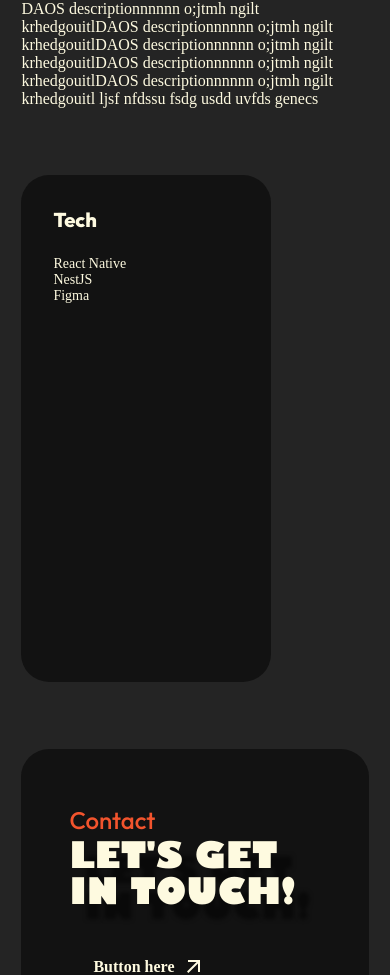
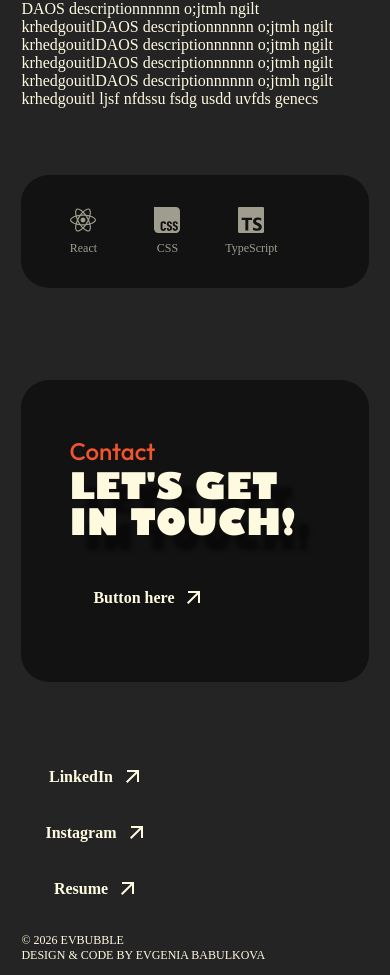
Before and after one commit to EvgeniaBabulkova/portfolio, a React (Vite) app: page /projects/daos in a window 390 px wide. Shown: the part 820-1795 px from the top of the page. Built offline with nearby package versions, Linux system fonts and the light colour scheme; a web font is replaced by a local one.

Commit message:
layout and responsive prj body section

```diff
--- a/src/components/projects/ProjectPhSection.tsx
+++ b/src/components/projects/ProjectBody.tsx
@@ -2,23 +2,25 @@
 
 import projectStyles from "../../styles/projects/projectDetails.module.css";
 import type { Project } from "../../data/projects";
+import { techIconMap } from "../../data/techIcons";
 
 type ProjectStickySectionProps = {
   project: Project;
   getProjectImageSrc: (slug: string, file: string) => string;
 };
 
-export default function ProjectPhSection({ project, getProjectImageSrc }: ProjectStickySectionProps) {
+export default function ProjectBody({ project, getProjectImageSrc }: ProjectStickySectionProps) {
   return (
-    <div className={projectStyles.stickySection}>
-      <div className={projectStyles.techStack}>
-        <h5>Tech</h5>
-        <ul>
-          {project.tech.map((tech) => (
-            <li key={tech}>{tech}</li>
-          ))}
-        </ul>
-      </div>
+    <div className={projectStyles.projectBody}>
+      <ul className={projectStyles.techStack}>
+        {project.tech.map((tech) => (
+          <li key={tech} className={projectStyles.techItem}>
+            <img src={techIconMap[tech]} alt={tech} />
+            <p>{tech}</p>
+          </li>
+        ))}
+      </ul>
+
       <div className={projectStyles.screenshots}>
         {project.screenshots.map((photo) => {
           const src = getProjectImageSrc(project.slug, photo.file);
--- a/src/data/projects.ts
+++ b/src/data/projects.ts
@@ -38,8 +38,10 @@ export const projects: Project[] = [
     shortDescription:
       "WashWorld is the bigest car was company in Denmark. They are trying to improve the user experience of their current users and monetize on potential new users. This project consists of the research and ideation process to conceptualizing the necessary digitalization and potential features of an application that will enhance the users' experience with the brand and streamline te process of washingn their vehicles",
     sourceCode: "https://github.com/EvgeniaBabulkova/wash-world",
-    tech: ["React Native", "NestJS", "Figma"],
+    tech: ["React", "CSS", "TypeScript", "TypeScript", "TypeScript", "TypeScript"],
     screenshots: [
+      { file: "ww-img1.png", alt: "Wash World app home screen" },
+      { file: "ww-img1.png", alt: "Wash World app home screen" },
       { file: "ww-img1.png", alt: "Wash World app home screen" },
       { file: "ww-img2.png", alt: "Wash World booking flow screen" },
     ],
@@ -54,7 +56,7 @@ export const projects: Project[] = [
     year: "2025",
     shortDescription:
       "DAOS descriptionnnnnn o;jtmh ngilt krhedgouitlDAOS descriptionnnnnn o;jtmh ngilt krhedgouitlDAOS descriptionnnnnn o;jtmh ngilt krhedgouitlDAOS descriptionnnnnn o;jtmh ngilt krhedgouitlDAOS descriptionnnnnn o;jtmh ngilt krhedgouitl  ljsf nfdssu fsdg usdd uvfds genecs",
-    tech: ["React Native", "NestJS", "Figma"],
+    tech: ["React", "CSS", "TypeScript"],
     screenshots: [
       { file: "WashWorldScreen1", alt: "Wash World app home screen" },
       { file: "WashWorldScreen2", alt: "Wash World booking flow screen" },
@@ -71,7 +73,7 @@ export const projects: Project[] = [
     year: "2025-26",
     shortDescription:
       "Pondoo description hbgfsdlk,p;eglsjkv fsdgifsb ug addkfbf jbsPondoo description hbgfsdlk,p;eglsjkv fsdgifsb ug addkfbf jbsPondoo description hbgfsdlk,p;eglsjkv fsdgifsb ug addkfbf jbsPondoo description hbgfsdlk,p;eglsjkv fsdgifsb ug addkfbf jbsPondoo description hbgfsdlk,p;eglsjkv fsdgifsb ug addkfbf jbsPondoo description hbgfsdlk,p;eglsjkv fsdgifsb ug addkfbf jbs ;fd svofe",
-    tech: ["React Native", "NestJS", "Figma"],
+    tech: ["React", "CSS", "TypeScript"],
     screenshots: [
       { file: "WashWorldScreen1", alt: "Wash World app home screen" },
       { file: "WashWorldScreen2", alt: "Wash World booking flow screen" },
@@ -87,7 +89,7 @@ export const projects: Project[] = [
     year: "2025",
     shortDescription:
       "GreenUX description hbgfsdlk,p;eglsjkv fsdgifsb ug addkfbf GreenUX description hbgfsdlk,p;eglsjkv fsdgifsb ug addkfbfGreenUX description hbgfsdlk,p;eglsjkv fsdgifsb ug addkfbfGreenUX description hbgfsdlk,p;eglsjkv fsdgifsb ug addkfbfGreenUX description hbgfsdlk,p;eglsjkv fsdgifsb ug addkfbf,p;eglsjkv fsdgifsb ug addkfbf jbs ;fd svofe",
-    tech: ["React Native", "NestJS", "Figma"],
+    tech: ["React", "CSS", "TypeScript"],
     screenshots: [
       { file: "WashWorldScreen1", alt: "Wash World app home screen" },
       { file: "WashWorldScreen2", alt: "Wash World booking flow screen" },
@@ -103,7 +105,7 @@ export const projects: Project[] = [
     year: "2024",
     shortDescription:
       "TCC description hbgfsdlk,p;eglsjkv fsdgifsb ug addkfbf  description TCC description hbgfsdlk,p;eglsjkv fsdgifsb ug addkfbf  descriptionhbgfsdlk,p;eglsjkv fsdgifsb ug addkfbf,p;eglsjkv fsdgifsb ug addkfbf jbs ;fd svofe",
-    tech: ["React Native", "NestJS", "Figma"],
+    tech: ["React", "CSS", "TypeScript"],
     screenshots: [
       { file: "WashWorldScreen1", alt: "Wash World app home screen" },
       { file: "WashWorldScreen2", alt: "Wash World booking flow screen" },
--- a/src/data/techIcons.ts
+++ b/src/data/techIcons.ts
@@ -1,6 +1,12 @@
 import ReactIcon from "../assets/icons/react.svg";
 import TsIcon from "../assets/icons/typescript.svg";
 import CssIcon from "../assets/icons/css.svg";
+
+export const techIconMap: Record<string, string> = {
+  React: ReactIcon,
+  TypeScript: TsIcon,
+  CSS: CssIcon,
+};
 
 export const frontendIcons = [
   { id: "react", src: ReactIcon, alt: "React" },
--- a/src/pages/ProjectDetailsPage.tsx
+++ b/src/pages/ProjectDetailsPage.tsx
@@ -4,8 +4,7 @@ import NotFountPage from "./NotFoundPage";
 import projectStyles from "../styles/projects/projectDetails.module.css";
 import ContactBanner from "../components/ContactBanner";
 import ProjectDetails from "../components/projects/ProjectDetails";
-import ProjectStickySection from "../components/projects/ProjectPhSection";
-import ProjectPhSection from "../components/projects/ProjectPhSection";
+import ProjectBody from "../components/projects/ProjectBody";
 
 export default function ProjectDetailsPage() {
   const params = useParams();
@@ -31,9 +30,7 @@ export default function ProjectDetailsPage() {
         <img src={project.logo} alt="project-logo" />
       </div>
       <ProjectDetails project={project} />
-
-      <ProjectPhSection project={project} getProjectImageSrc={getProjectImageSrc} />
-
+      <ProjectBody project={project} getProjectImageSrc={getProjectImageSrc} />
       <ContactBanner />
     </>
   );
--- a/src/styles/projects/projectDetails.module.css
+++ b/src/styles/projects/projectDetails.module.css
@@ -58,24 +58,40 @@
 
 /* ----------------- */
 
-.stickySection {
+.projectBody {
   display: flex;
   align-items: flex-start;
   gap: var(--spacing-lg);
 }
 
 .techStack {
-  position: sticky;
   display: flex;
   flex-direction: column;
+  align-items: center;
   gap: var(--spacing-lg);
   padding: var(--spacing-xl);
   background-color: var(--col-surface-primary);
   border-radius: var(--border-radius);
-  align-items: flex-start;
+  position: sticky;
   top: 100px;
-  width: 250px;
-  height: 60vh;
+}
+
+.techItem {
+  display: flex;
+  flex-direction: column;
+  align-items: center;
+  gap: var(--spacing-sm);
+  width: 60px;
+}
+
+.techItem img {
+  width: 26px;
+  height: 26px;
+}
+
+.techItem p {
+  font: var(--font-body-3);
+  color: var(--col-text-details);
 }
 
 .screenshots {
@@ -107,6 +123,18 @@
     flex-direction: row;
     width: 100%;
   }
+
+  .projectBody {
+    flex-direction: column;
+  }
+
+  .techStack {
+    width: 100%;
+    align-items: start;
+    position: static;
+    flex-direction: row;
+    flex-wrap: wrap;
+  }
 }
 
 @media (max-width: 600px) {
--- a/src/styles/variables.css
+++ b/src/styles/variables.css
@@ -4,6 +4,7 @@
   --col-text-secondary: #357677;
   --col-text-tertiary: #f2542d;
   --col-text-invert: #242424;
+  --col-text-details: #9f9d8d;
 
   --col-surface-primary: #121212;
   --col-surface-secondary: #242424;
```
